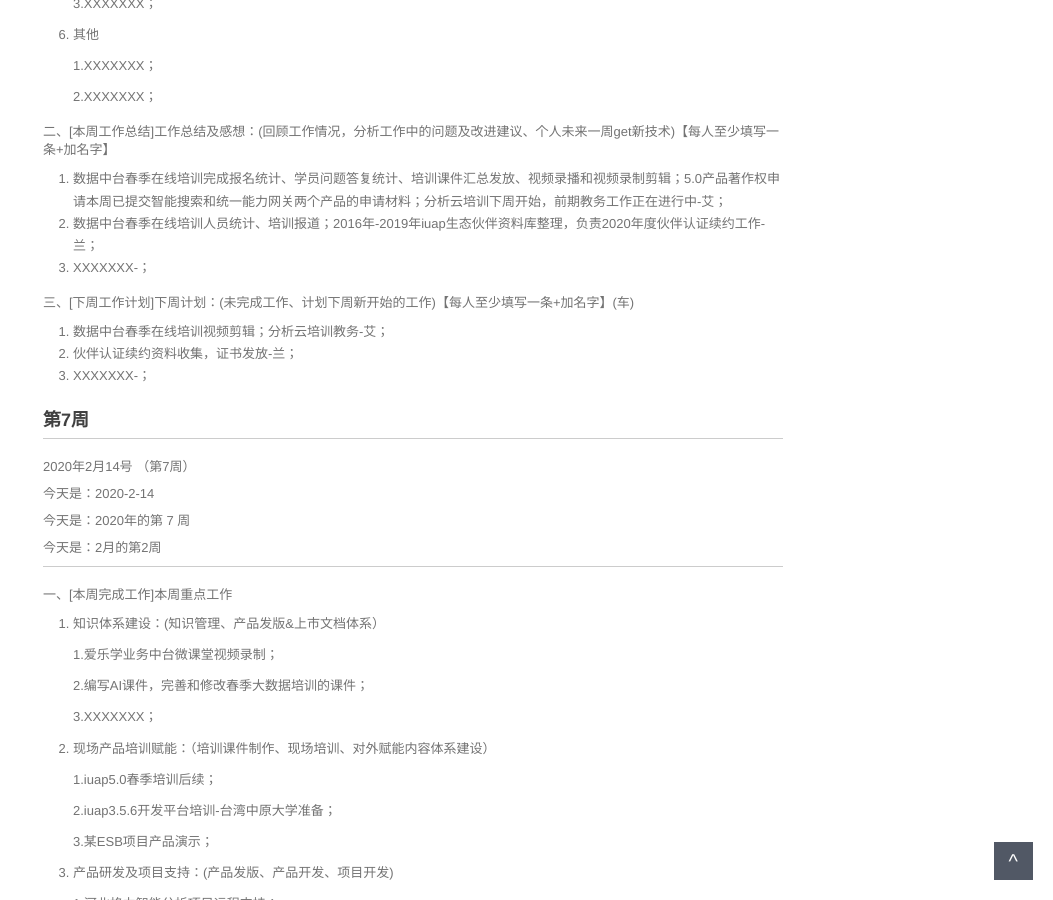
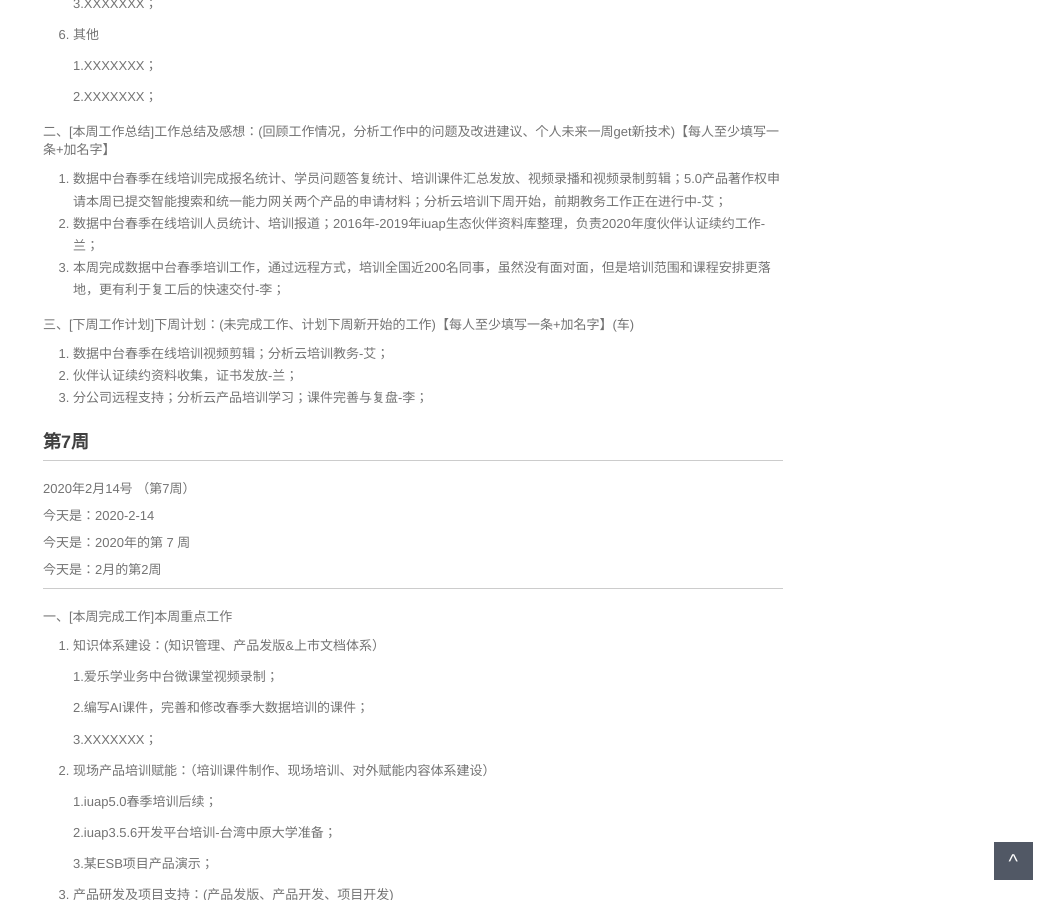
Before and after one commit to walllFlower/blog, a Jekyll site: the page built from _posts/2018-07-17-day_report_cxz.md, in a window 1280 px wide and 900 px high, scrolled down 1196 px. Shown: the whole window, without its empty margins (227-1280 px from the left). Built offline with Jekyll 4.4.1, drawn with Linux system fonts in a browser that asks for light colours; comment, search, counter and statistics services are not loaded.

Commit message:
Update 2018-07-17-day_report_cxz.md

```diff
--- a/_posts/2018-07-17-day_report_cxz.md
+++ b/_posts/2018-07-17-day_report_cxz.md
@@ -79,13 +79,13 @@ categories: 技术运营工作周报
 
 1. 数据中台春季在线培训完成报名统计、学员问题答复统计、培训课件汇总发放、视频录播和视频录制剪辑；5.0产品著作权申请本周已提交智能搜索和统一能力网关两个产品的申请材料；分析云培训下周开始，前期教务工作正在进行中-艾；
 2. 数据中台春季在线培训人员统计、培训报道；2016年-2019年iuap生态伙伴资料库整理，负责2020年度伙伴认证续约工作-兰；
-3. XXXXXXX-；
+3. 本周完成数据中台春季培训工作，通过远程方式，培训全国近200名同事，虽然没有面对面，但是培训范围和课程安排更落地，更有利于复工后的快速交付-李；
 
 三、[下周工作计划]下周计划：(未完成工作、计划下周新开始的工作)【每人至少填写一条+加名字】(车)
 
 1. 数据中台春季在线培训视频剪辑；分析云培训教务-艾；
 2. 伙伴认证续约资料收集，证书发放-兰；
-3. XXXXXXX-；
+3. 分公司远程支持；分析云产品培训学习；课件完善与复盘-李；
 
 
 
```
